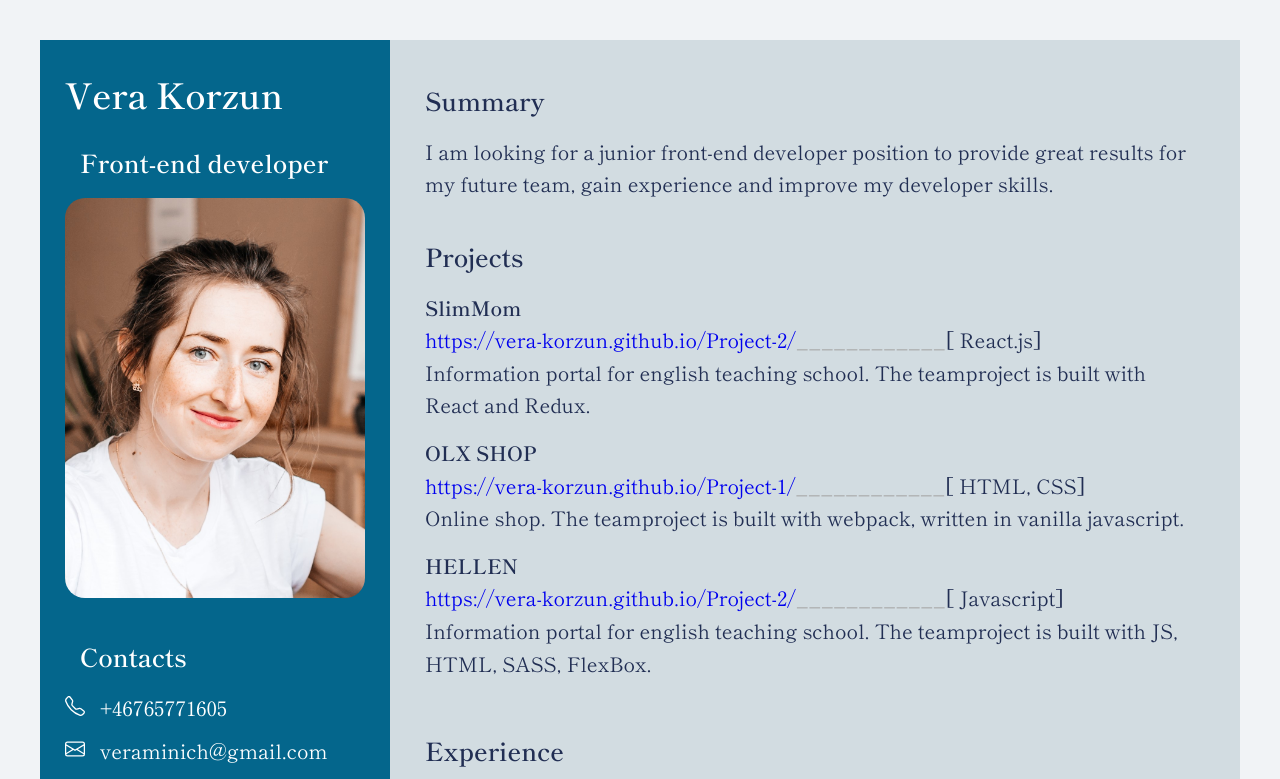
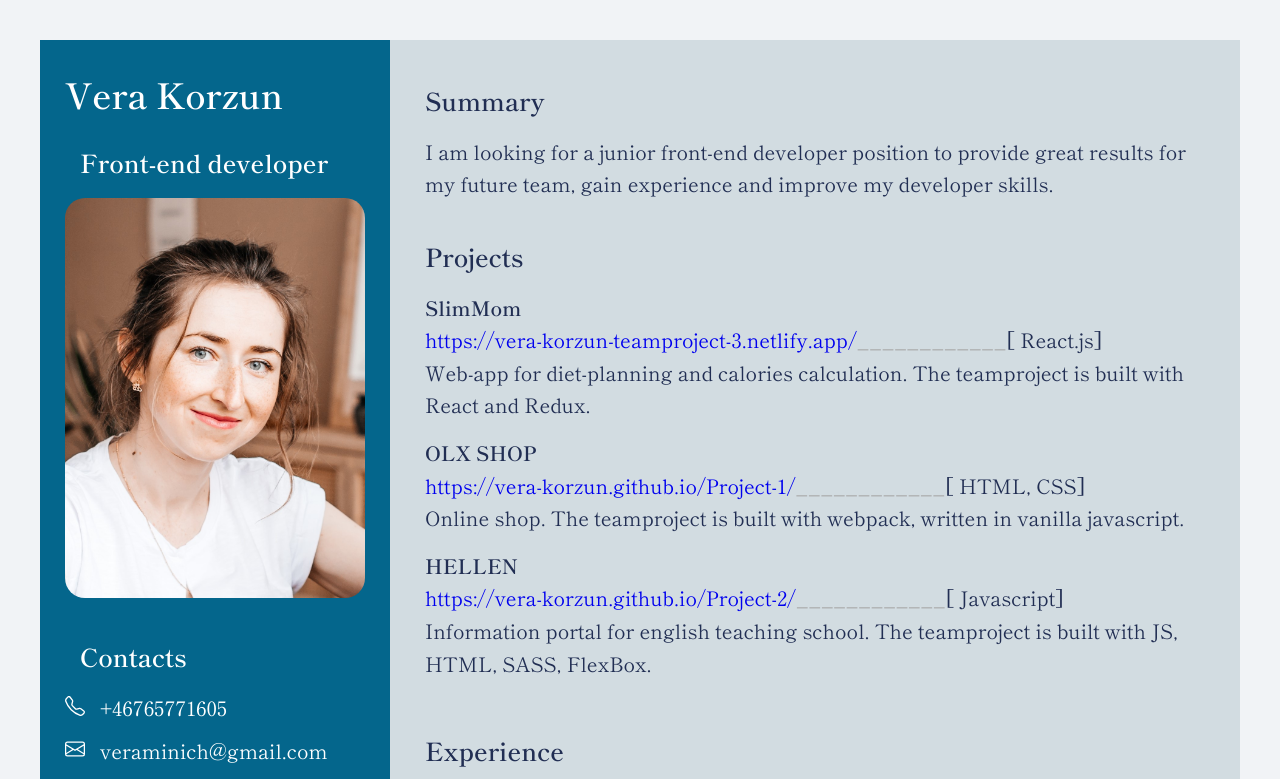
Before and after one commit to Vera-Korzun/resume, a React (Create React App) app: page / in a window 1280 px wide. Shown: the top 779 px of the page. Built offline with nearby package versions, Linux system fonts and the light colour scheme.

Commit message:
Added changes

```diff
--- a/src/Conponent/data/data.js
+++ b/src/Conponent/data/data.js
@@ -122,10 +122,10 @@ export const experience = [
 export const projects = [
   {
     name: "SlimMom",
-    link: "https://vera-korzun.github.io/Project-2/",
+    link: "https://vera-korzun-teamproject-3.netlify.app/",
     technology: "React.js",
     description:
-      "Information portal for english teaching school. The teamproject is built with React and Redux.",
+      "Web-app for diet-planning and calories calculation. The teamproject is built with React and Redux.",
   },
   {
     name: "OLX SHOP",
```
